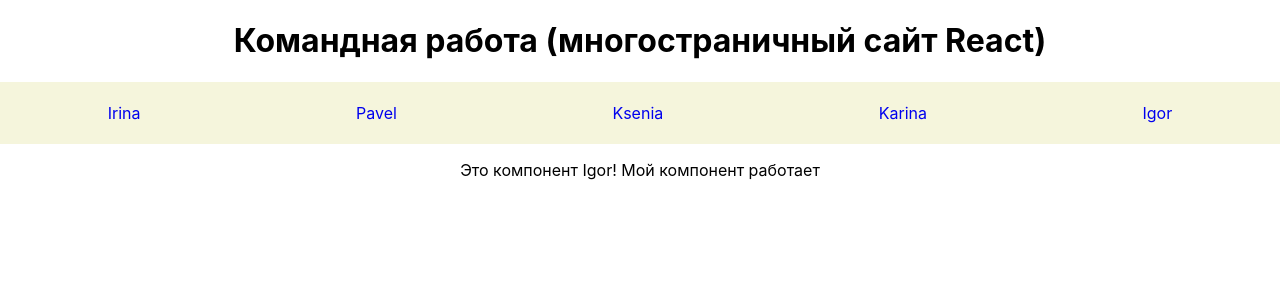
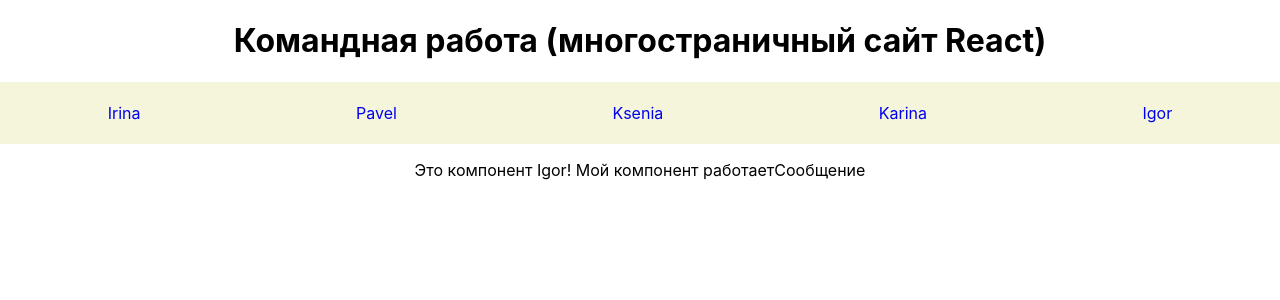
Before and after one commit to KseniaZelinger/comand_work, a React (Create React App) app: page /igor in a window 1280 px wide. Shown: the top 300 px of the page. Built offline with nearby package versions, Linux system fonts and the light colour scheme.

Commit message:
добавляет кнопку с всплывающим сообщением

```diff
--- a/src/components/Igor.jsx
+++ b/src/components/Igor.jsx
@@ -6,6 +6,7 @@ function Igor() {
         <div>
             Это компонент Igor!
             Мой компонент работает
+            <bitton onClick={() => alert('Работает!')}>Сообщение</bitton>
         </div>
     )
 }
```
